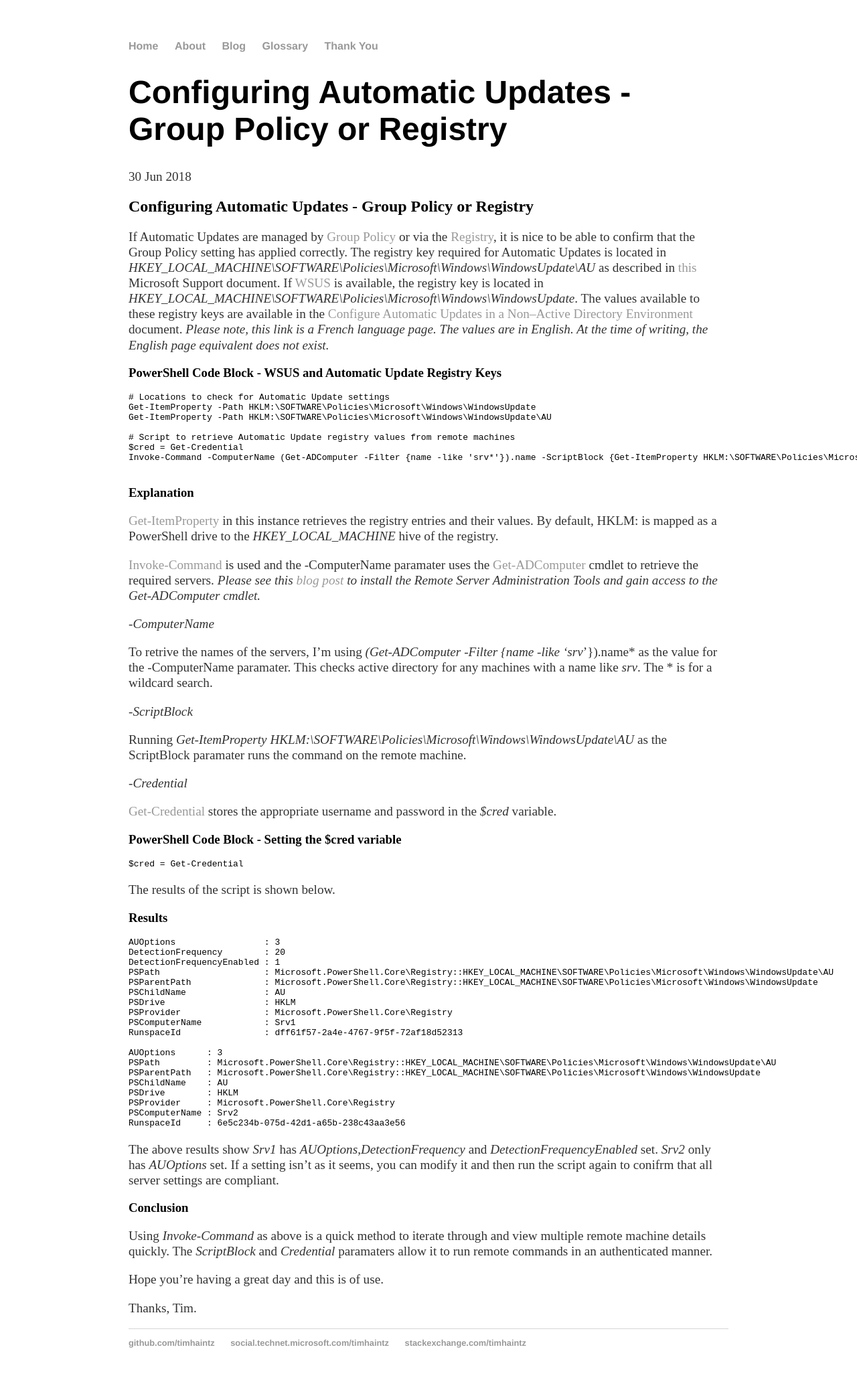
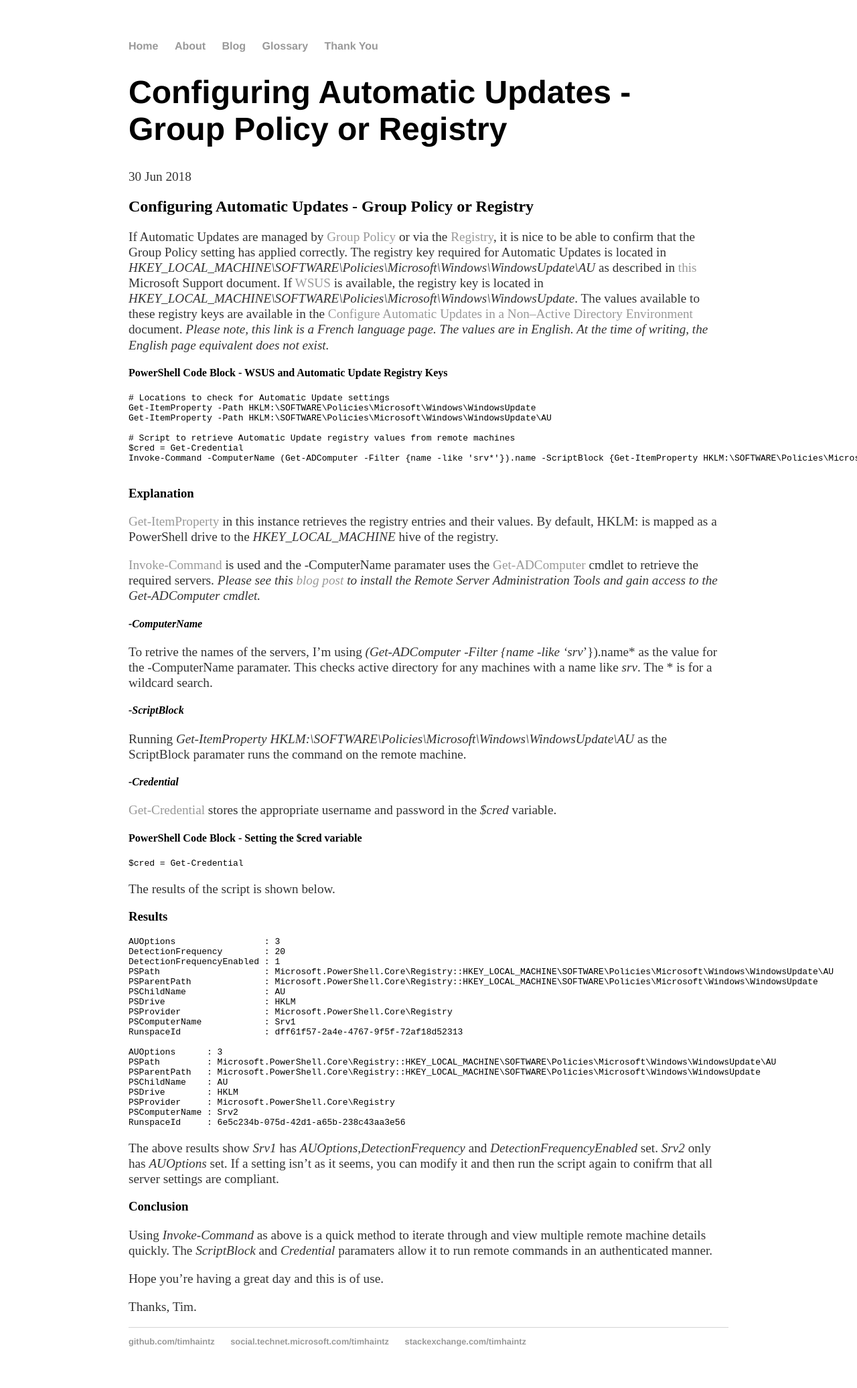
Before and after one commit to timhaintz/timhaintz.github.io, a Jekyll site: the page built from _posts/2018-06-30-Configuring-Automatic-Updates.md, in a window 1280 px wide. Shown: the whole page at 67% size. Built offline with Jekyll 4.4.1, drawn with Linux system fonts in a browser that asks for light colours.

````diff
--- a/_posts/2018-06-30-Configuring-Automatic-Updates.md
+++ b/_posts/2018-06-30-Configuring-Automatic-Updates.md
@@ -7,7 +7,7 @@ date: 2018-06-30
 If Automatic Updates are managed by [Group Policy](https://msdn.microsoft.com/en-us/library/ee663280(v=vs.85).aspx) or via the [Registry](https://msdn.microsoft.com/en-us/library/windows/desktop/ms724871(v=vs.85).aspx), it is nice to be able to confirm that the Group Policy setting has applied correctly. The registry key required for Automatic Updates is located in *HKEY_LOCAL_MACHINE\SOFTWARE\Policies\Microsoft\Windows\WindowsUpdate\AU* as described in [this](https://support.microsoft.com/en-au/help/328010/how-to-configure-automatic-updates-by-using-group-policy-or-registry-s) Microsoft Support document. If [WSUS](https://docs.microsoft.com/en-us/windows-server/administration/windows-server-update-services/get-started/windows-server-update-services-wsus) is available, the registry key is located in *HKEY_LOCAL_MACHINE\SOFTWARE\Policies\Microsoft\Windows\WindowsUpdate*. The values available to these registry keys are available in the [Configure Automatic Updates in a Non–Active Directory Environment](https://docs.microsoft.com/fr-fr/security-updates/windowsupdateservices/18127152) document.
 *Please note, this link is a French language page. The values are in English. At the time of writing, the English page equivalent does not exist.*
 
-### PowerShell Code Block - WSUS and Automatic Update Registry Keys
+#### PowerShell Code Block - WSUS and Automatic Update Registry Keys
 ```PowerShell
 # Locations to check for Automatic Update settings
 Get-ItemProperty -Path HKLM:\SOFTWARE\Policies\Microsoft\Windows\WindowsUpdate
@@ -25,19 +25,16 @@ Invoke-Command -ComputerName (Get-ADComputer -Filter {name -like 'srv*'}).name -
 [Invoke-Command](https://docs.microsoft.com/en-us/powershell/module/microsoft.powershell.core/invoke-command?view=powershell-6) is used and the -ComputerName paramater uses the [Get-ADComputer](https://technet.microsoft.com/es-es/library/hh852328(v=wps.630).aspx) cmdlet to retrieve the required servers.
 *Please see this [blog post](https://github.com/timhaintz/timhaintz.github.io/blob/master/_posts/2018-05-04-PowerShell-Get-ADComputer.md) to install the Remote Server Administration Tools and gain access to the Get-ADComputer cmdlet.*
 
-*-ComputerName*
-
+#### *-ComputerName*
 To retrive the names of the servers, I'm using *(Get-ADComputer -Filter {name -like 'srv*'}).name* as the value for the -ComputerName paramater. This checks active directory for any machines with a name like *srv*. The * is for a wildcard search.
 
-*-ScriptBlock*
-
+#### *-ScriptBlock*
 Running *Get-ItemProperty HKLM:\SOFTWARE\Policies\Microsoft\Windows\WindowsUpdate\AU* as the ScriptBlock paramater runs the command on the remote machine.
 
-*-Credential*
-
+#### *-Credential*
 [Get-Credential](https://docs.microsoft.com/en-us/powershell/module/microsoft.powershell.security/get-credential?view=powershell-6) stores the appropriate username and password in the *$cred* variable.
 
-### PowerShell Code Block - Setting the $cred variable
+#### PowerShell Code Block - Setting the $cred variable
 ```PowerShell
 $cred = Get-Credential
 ```
````
